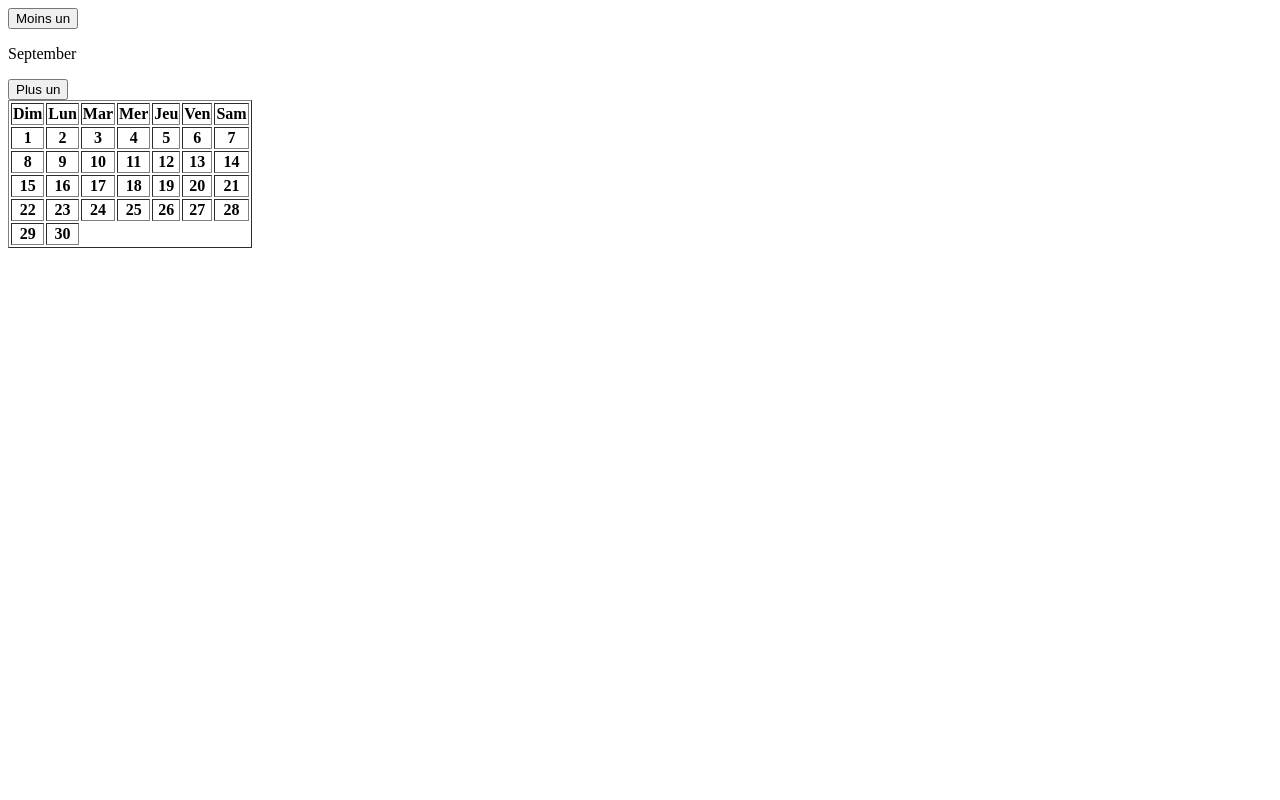
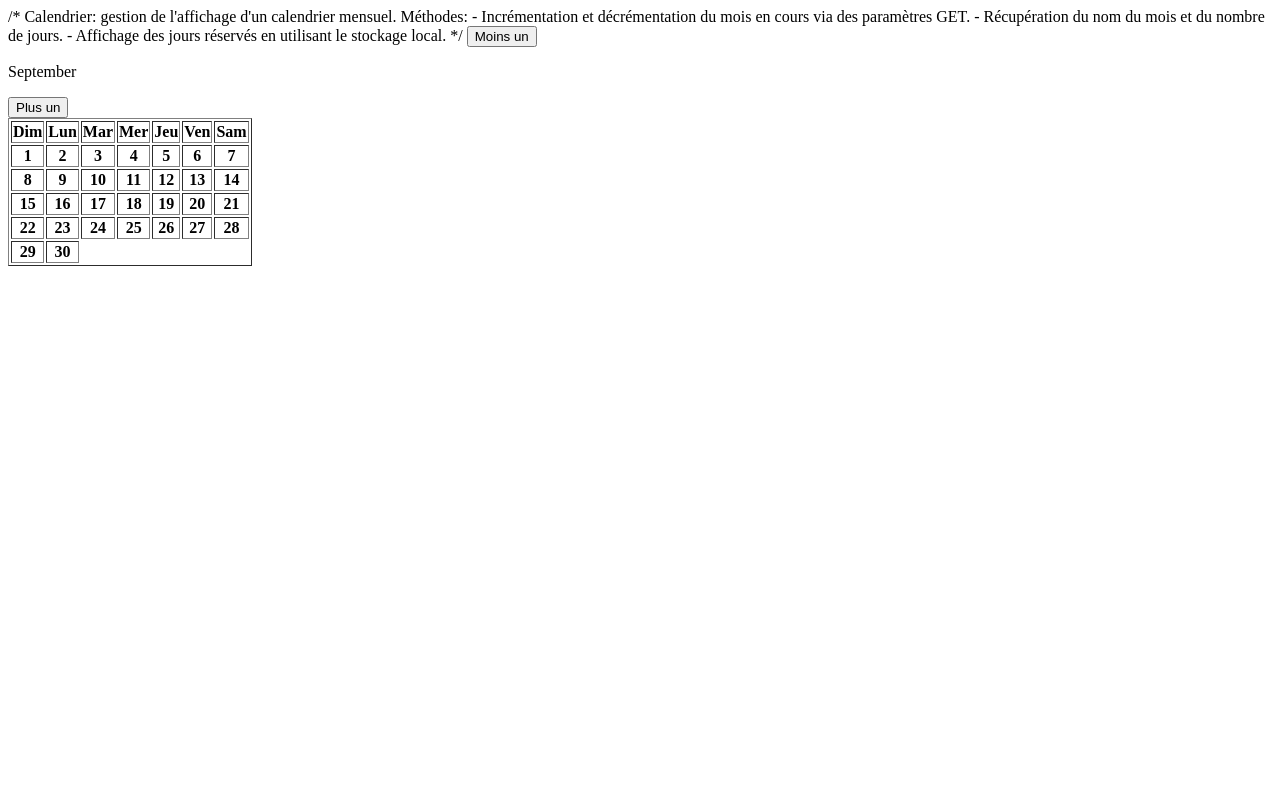
Before and after one commit to le-plat-jonathan/parc_national, a PHP site: template server/views/getBooking.php in a window 1280 px wide. Run offline with PHP 8.4, Linux system fonts and the light colour scheme; the template is opened without the code that fills it: most values are stand-ins (such as "Sample title", 1, 10 or a date in 2020); lists and menus that the app fills with data are empty.

Commit message:
coms getBooking.php

```diff
--- a/server/views/getBooking.php
+++ b/server/views/getBooking.php
@@ -1,11 +1,20 @@
+/*
+Calendrier: gestion de l'affichage d'un calendrier mensuel.
+
+Méthodes:
+
+- Incrémentation et décrémentation du mois en cours via des paramètres GET.
+- Récupération du nom du mois et du nombre de jours.
+- Affichage des jours réservés en utilisant le stockage local.
+
+*/
+
 <?php
-// Vérifiez si le mois et l'année sont passés dans l'URL
-$currentMonth = isset($_GET['month']) ? (int)$_GET['month'] : (int)date('n'); // mois courant
-$currentYear = isset($_GET['year']) ? (int)$_GET['year'] : (int)date('Y'); // année courante
+$currentMonth = isset($_GET['month']) ? (int)$_GET['month'] : (int)date('n');
+$currentYear = isset($_GET['year']) ? (int)$_GET['year'] : (int)date('Y');
 $date = new DateTime("$currentYear-$currentMonth-01");
 $monthName = $date->format('F');
 
-// Gestion de l'incrémentation ou de la décrémentation
 if (isset($_GET['action'])) {
     if ($_GET['action'] === 'addOne') {
         $currentMonth++;
@@ -22,14 +31,12 @@ if (isset($_GET['action'])) {
     }
 }
 
-// Créez un objet DateTime pour le premier et le dernier jour du mois
 $dateFirstDayOfMonth = new DateTime("$currentYear-$currentMonth-01");
 $dateLastDayOfMonth = clone $dateFirstDayOfMonth;
 $dateLastDayOfMonth->modify('last day of this month');
 
 $dayFirstMonth = (int)$dateFirstDayOfMonth->format('N') % 7;
 $lastDayOfMonth = $dateLastDayOfMonth->format('d');
-
 $emptyDay = 0;
 ?>
 
@@ -49,7 +56,7 @@ $emptyDay = 0;
         <input type="hidden" name="year" value="<?php echo $currentYear; ?>">
         <button type="submit" name="action" value="lessOne">Moins un</button>
     </form>
-    <p><?=$monthName?>
+    <p><?= $monthName ?></p>
     <form method="get" style="display:inline;">
         <input type="hidden" name="month" value="<?php echo $currentMonth; ?>">
         <input type="hidden" name="year" value="<?php echo $currentYear; ?>">
@@ -68,15 +75,15 @@ $emptyDay = 0;
         </tr>
         <tr>
         <?php
-        for($i = 0; $i < $dayFirstMonth; $i++){
+        for ($i = 0; $i < $dayFirstMonth; $i++) {
             echo "<th>vide</th>";
             $emptyDay++;
         }
 
-        for($i = 1; $i <= $lastDayOfMonth; $i++){
+        for ($i = 1; $i <= $lastDayOfMonth; $i++) {
             $currentDay = $dateFirstDayOfMonth->format("Y-M-" . $i);
             echo '<th id="' . $currentDay . '">' . $i . '</th>';
-            if (($i + $emptyDay) % 7 === 0){
+            if (($i + $emptyDay) % 7 === 0) {
                 echo '</tr><tr>';
             }
         }
--- a/server/views/script/calendar.js
+++ b/server/views/script/calendar.js
@@ -1,5 +1,4 @@
 const dates = JSON.parse(localStorage.getItem('reservedDays'));
-console.log(dates)
 
 let allCells = document.querySelectorAll("table th")
 
```
